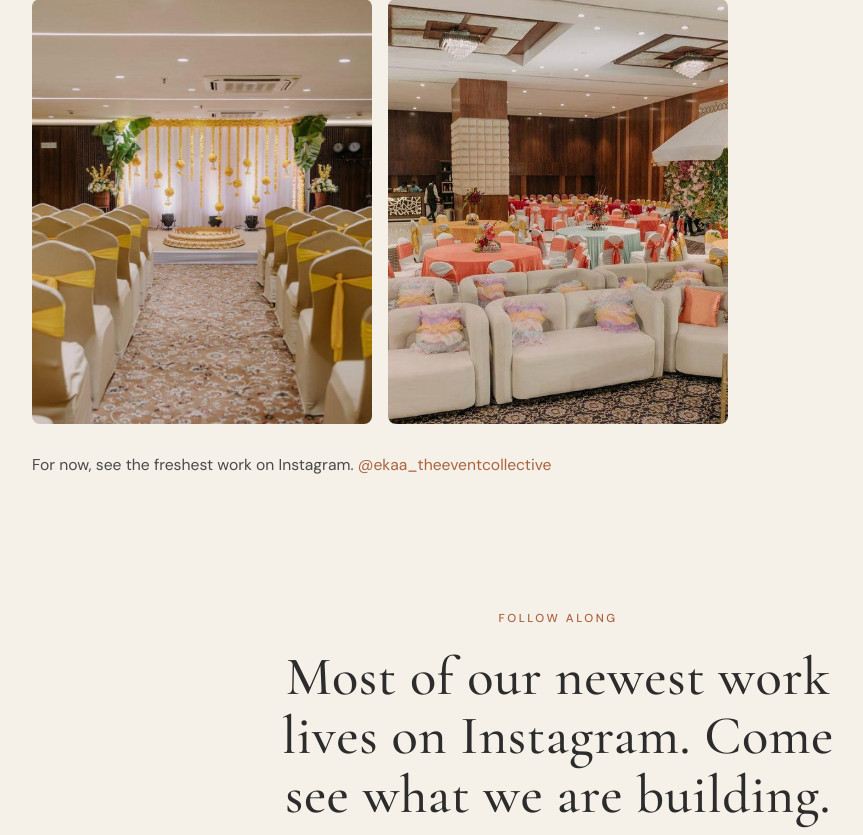
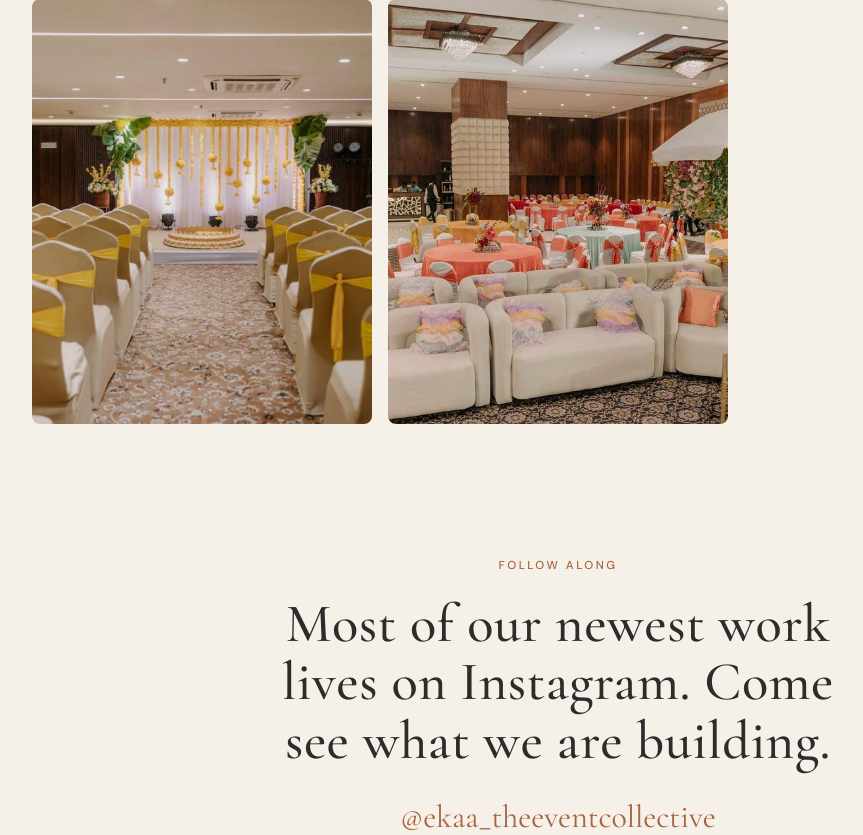
Before and after one commit to ekaaandco/EkaaWebsite, a FastAPI app: page / in a window 1280 px wide. Shown: the part 5231-6066 px from the top of the page, without its empty margins (82-945 px from the left). Run offline with FastAPI, Linux system fonts and the light colour scheme.

Commit message:
Remove 'For now, see the freshest work on Instagram' line from Our Work section

```diff
--- a/ekaaco/app/templates/index.html
+++ b/ekaaco/app/templates/index.html
@@ -114,15 +114,6 @@
            alt="{{ img.alt | default('Ekaa wedding') }}" loading="lazy" />
       {% endfor %}
     </div>
-    <p class="gallery-follow reveal">
-      {{ c.gallery.followalong }}
-      <a href="{{ c.contact.instagram_url }}" target="_blank" rel="noopener">@{{ c.contact.instagram_handle }}</a>
-    </p>
-    {% else %}
-    <p class="gallery-follow reveal">
-      {{ c.gallery.followalong }}
-      <a href="{{ c.contact.instagram_url }}" target="_blank" rel="noopener">@{{ c.contact.instagram_handle }}</a>
-    </p>
     {% endif %}
   </div>
 </section>
```
